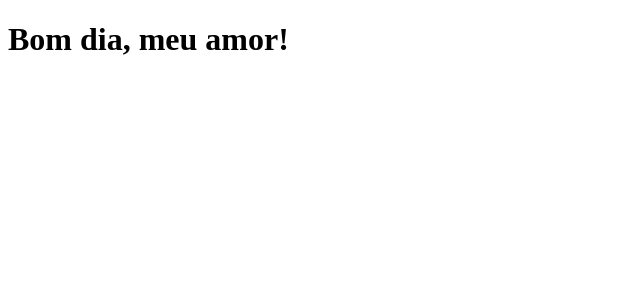
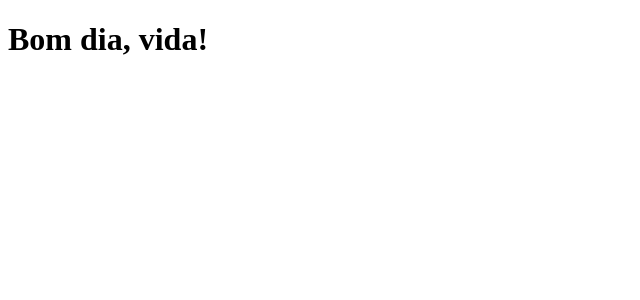
Before and after one commit to KaioDotIO/clone-tabnews, a Next.js app: page / in a window 1280 px wide. Shown: the top 300 px of the page, without its empty margins (0-640 px from the left). Built offline with nearby package versions, Linux system fonts and the light colour scheme.

Commit message:
Small changes

```diff
--- a/pages/index.js
+++ b/pages/index.js
@@ -1,5 +1,5 @@
 function Home(){
-    return <h1>Bom dia, meu amor!</h1>
+    return <h1>Bom dia, vida!</h1>
 }
 
 export default Home
```
Also changed, not shown: 2 other files (tests, documents, lock files or other folders).
